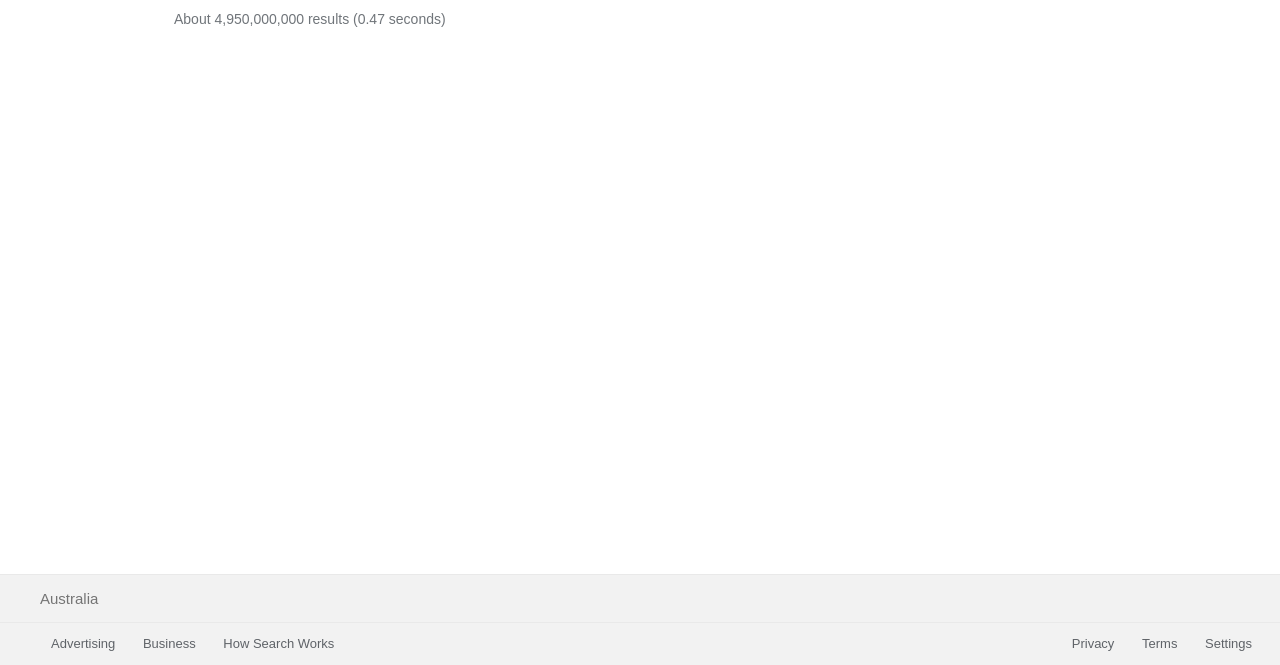
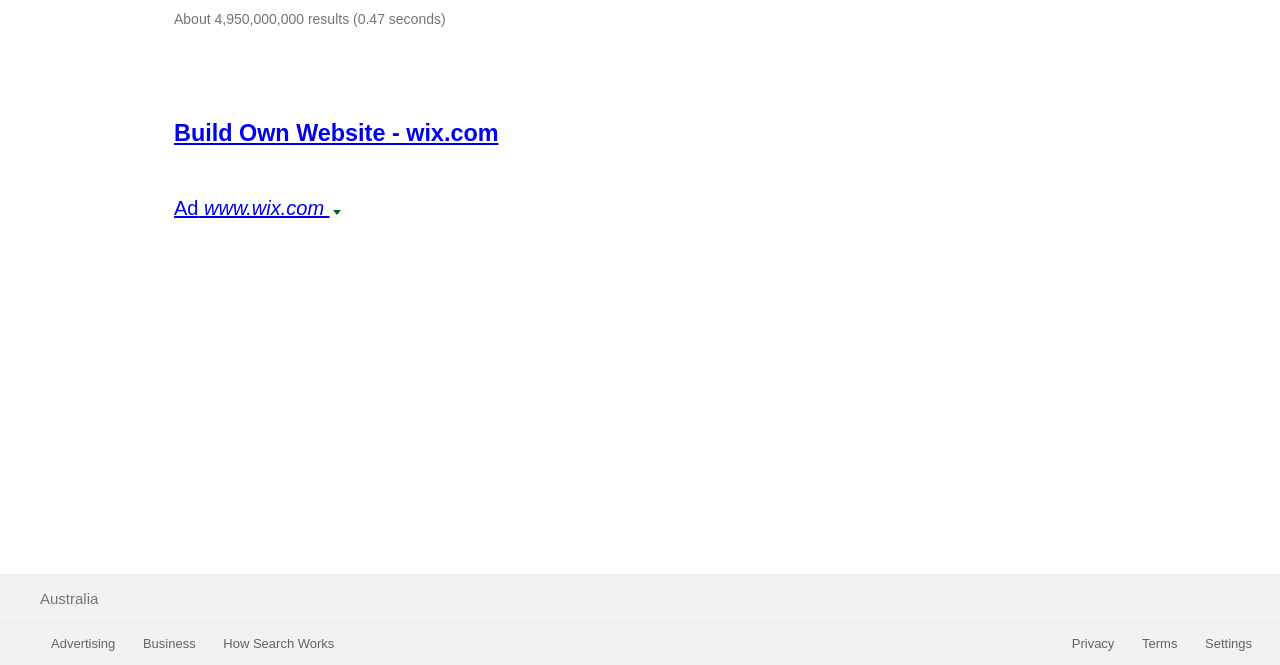
Before and after one commit to SamuelTravaglini/google-homepage, a plain HTML site: page search.html in a window 1280 px wide. Shown: the part 135-800 px from the top of the page. Drawn offline with Linux system fonts and the light colour scheme.

Commit message:
Added search result one.

```diff
--- a/search.html
+++ b/search.html
@@ -125,7 +125,30 @@
         </div>
 
         <div id="searcharea">
+
             <div id="ad-box">
+                <div id="ad_one" class="search_ads">
+                    <a id="adlink_1" href="www.wix.com">
+                        <h3  class="ad_headings">Build Own Website - wix.com</h3>
+                        <br>
+                        <span class="ad-icon">Ad</span>
+                        <cite class="ad_cite">www.wix.com</cite>
+                    </a>
+                    <span class="dropdowninfo"></span>
+                    </span>
+                </div>
+
+
+
+                <div id="add_two" class="search_ads">
+
+                </div>
+                <div id="add_three" class="search_ads">
+
+                </div>
+                <div id="add_four" class="search_ads">
+
+                </div>
             </div>
         </div>
 
--- a/style.css
+++ b/style.css
@@ -381,6 +381,28 @@ p {
     height: 485px;
 }
 
+.search_ads {
+    color: #1a0dab;
+    cursor: pointer;
+    line-height: 26px;
+    font-size: 20px !important;
+    display: inline-block;
+    font-weight: normal;
+    margin: 0;
+    padding: 0;
+}
+
+.dropdowninfo {
+    cursor: pointer;
+    border-color: #006621 transparent;
+    margin-top: 0px;
+    margin-left: 3px;
+    border-style: solid;
+    border-width: 5px 4px 0 4px;
+    display: inline-block;
+    line-height: 0;
+}
+
 
 input {
     -webkit-writing-mode: horizontal-tb !important;
```
